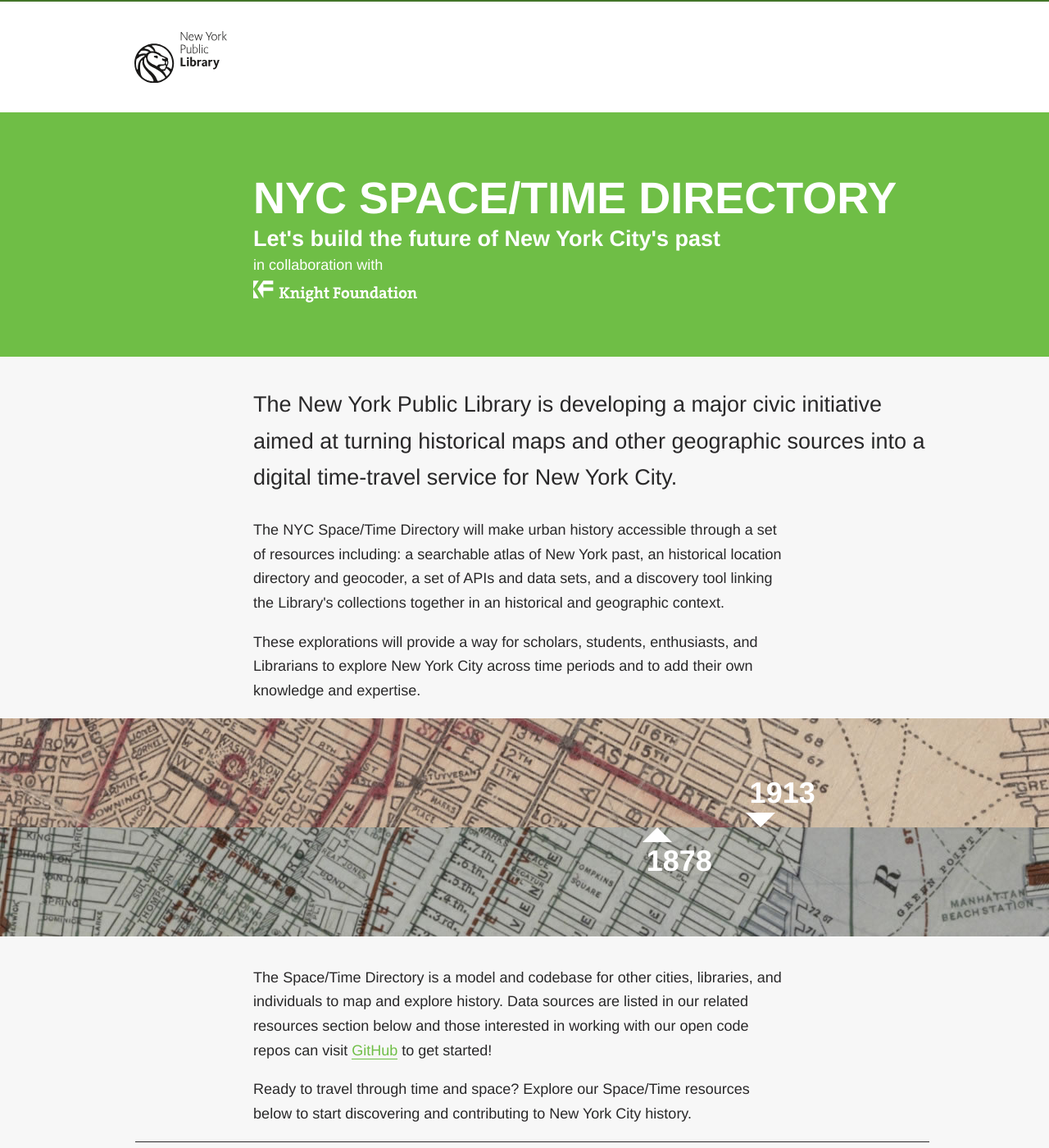
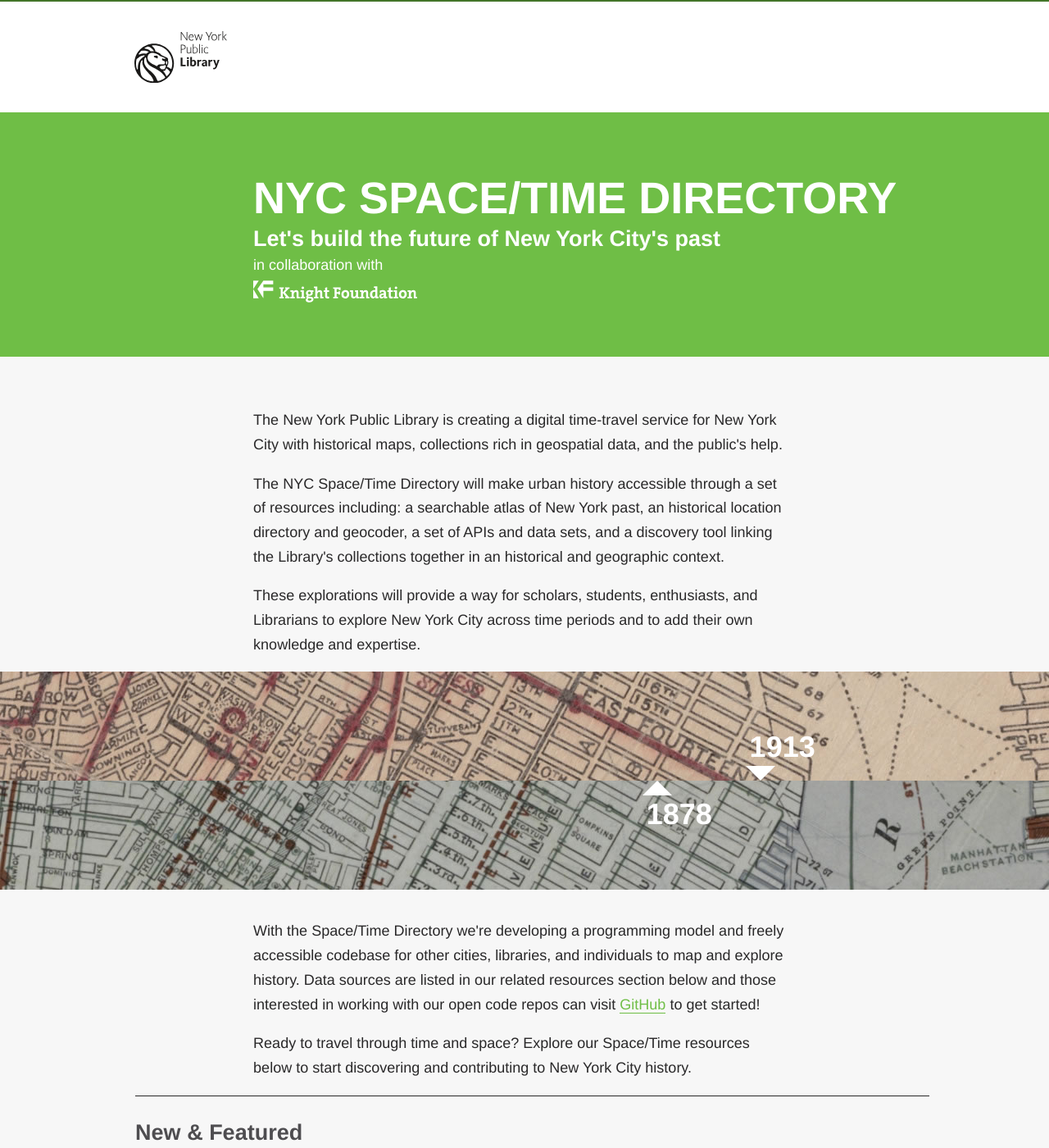
Before and after one commit to nypl-spacetime/nypl-spacetime.github.io, a Jekyll site: the page built from index.html, in a window 1280 px wide and 1400 px high. Shown: the whole window at 82% size. Built offline with Jekyll 4.4.1, drawn with Linux system fonts in a browser that asks for light colours; some web fonts are replaced.

Commit message:
Copy changes
Updated the intro text to be in the present text!

```diff
--- a/index.html
+++ b/index.html
@@ -4,9 +4,9 @@
 
 <div id="" class="">
   <div class="content">
-    <p class="minor-headline">The New York Public Library is developing a major civic initiative aimed at turning historical maps and other geographic sources into a digital time-travel service for New York City.</p>
+    <p class="minor-headline">
+    <p>The New York Public Library is creating a digital time-travel service for New York City with historical maps, collections rich in geospatial data, and the public's help.</p>
     <p>The NYC Space/Time Directory will make urban history accessible through a set of resources including: a searchable atlas of New York past, an historical location directory and geocoder, a set of APIs and data sets, and a discovery tool linking the Library's collections together in an historical and geographic context.</p>
-
     <p>These explorations will provide a way for scholars, students,  enthusiasts, and Librarians to explore New York City across time periods and to add their own knowledge and expertise.</p>
   </div>
 </div>
@@ -16,7 +16,7 @@
 
 <div id="projects">
   <div class="content">
-    <p>The Space/Time Directory is a model and codebase for other cities, libraries, and individuals to map and explore history. Data sources are listed in our related resources section below and those interested in working with our open code repos can visit <a href="https://github.com/nypl-spacetime">GitHub</a> to get started!</p>
+    <p>With the Space/Time Directory we're developing a programming model and freely accessible codebase for other cities, libraries, and individuals to map and explore history. Data sources are listed in our related resources section below and those interested in working with our open code repos can visit <a href="https://github.com/nypl-spacetime">GitHub</a> to get started!</p>
     <p>Ready to travel through time and space? Explore our Space/Time resources below to start discovering and contributing to New York City history.</p>
 
     {% include project-list.html type="featured" %}
```
